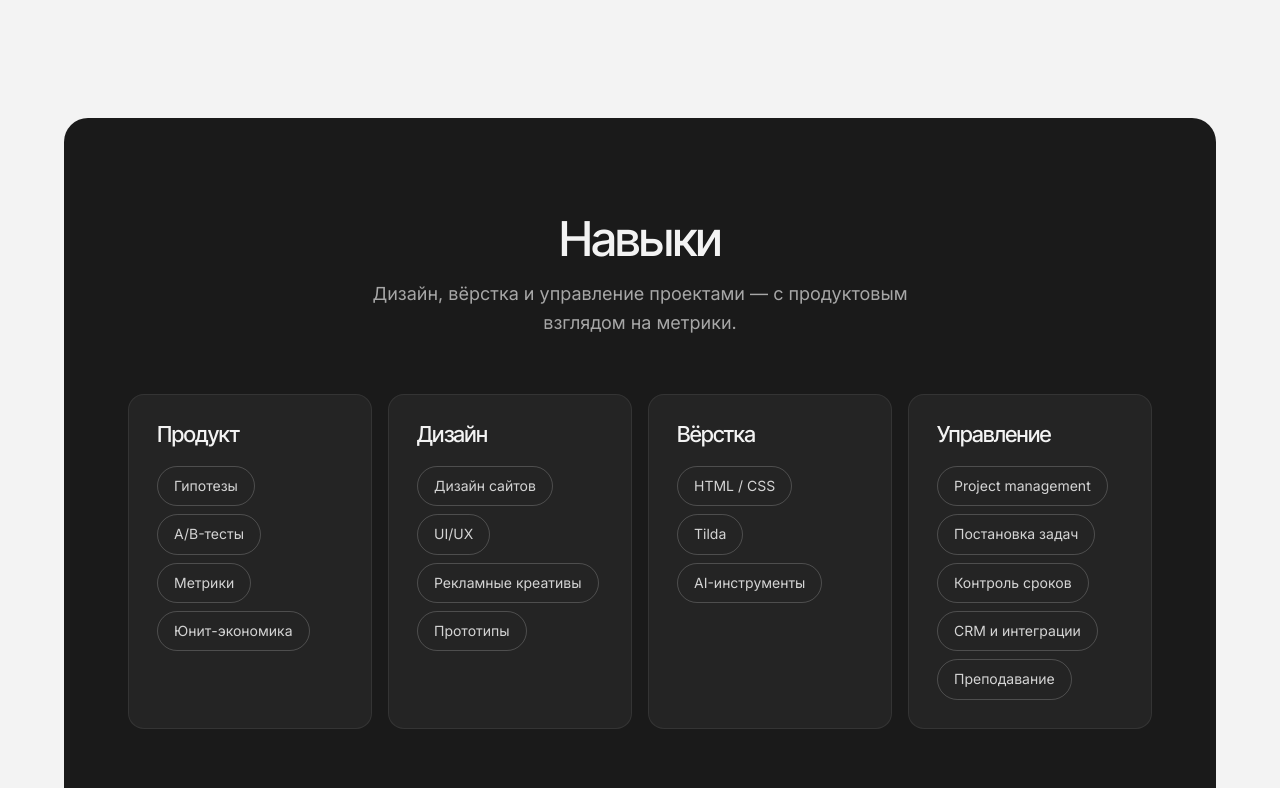
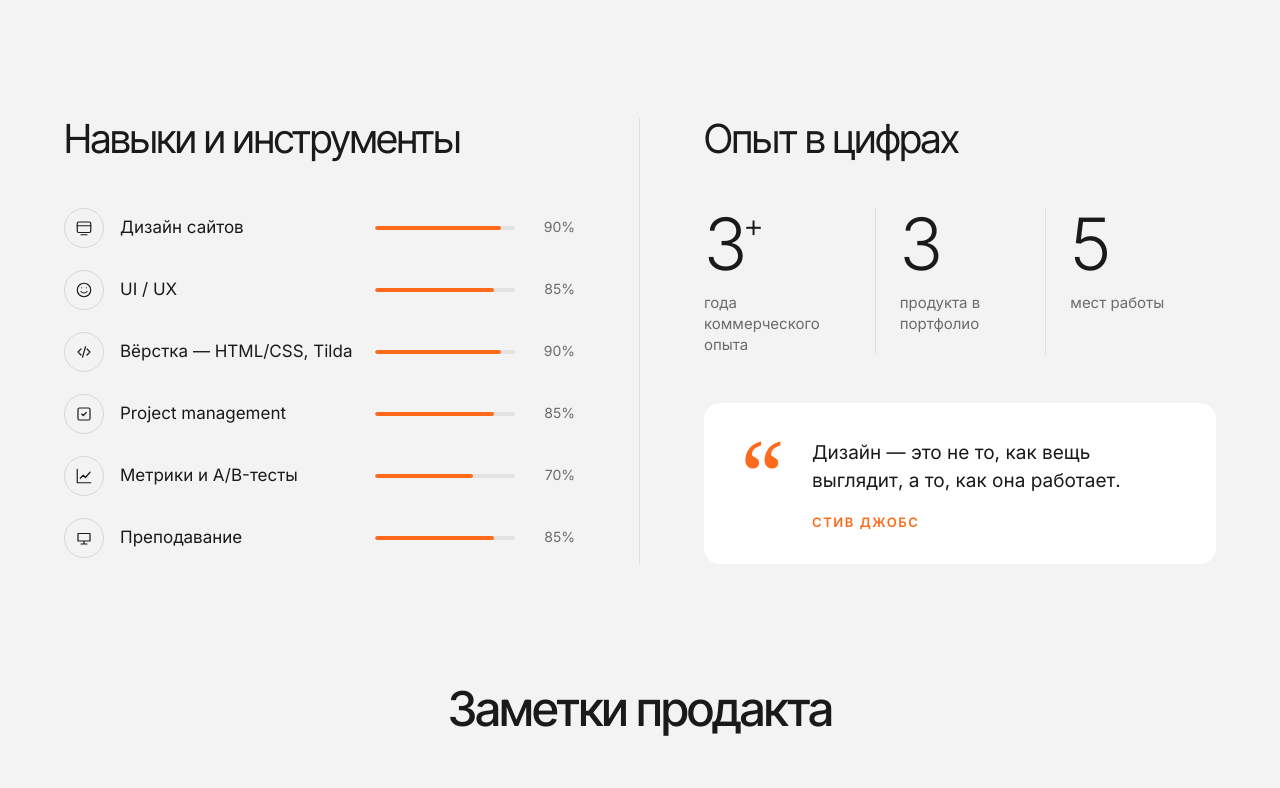
Before and after one commit to batbatbataman79-cmd/portfolioproduct, a plain HTML site: page index.html in a window 1280 px wide. Shown: the part 4004-4792 px from the top of the page. Drawn offline with Linux system fonts and the light colour scheme.

Commit message:
Навыки: две колонки на светлом фоне — шкалы навыков, цифры и цитата
Co-Authored-By: Claude Opus 5.5 <noreply@anthropic.com>

```diff
--- a/css/style.css
+++ b/css/style.css
@@ -679,40 +679,107 @@ h1, h2, h3 {
 }
 
 /* =========================================================
-   НАВЫКИ — тёмный блок в стиле баннера
+   НАВЫКИ — две колонки с вертикальным разделителем
    ========================================================= */
-.skills { border-radius: 24px; padding: 96px 64px; }
-.skills .h2 { margin-bottom: 16px; }
-.skills__lead { max-width: 560px; margin: 0 auto 56px; font-size: 18px; }
-.skills__grid {
+.skills {
   display: grid;
-  grid-template-columns: repeat(4, 1fr);
+  grid-template-columns: 1fr 1fr;
+  gap: 0;
+}
+.skills__col:first-child { padding-right: 64px; border-right: 1px solid var(--line); }
+.skills__col:last-child { padding-left: 64px; }
+.skills__heading {
+  font-size: 40px;
+  font-weight: 400;
+  letter-spacing: -0.03em;
+  margin-bottom: 48px;
+}
+
+/* Строка навыка: иконка — название — шкала — процент */
+.skill-rows { list-style: none; display: grid; gap: 22px; }
+.skill-row {
+  display: grid;
+  grid-template-columns: 40px 1fr 140px 44px;
   gap: 16px;
-  text-align: left;
+  align-items: center;
 }
-.skills__group {
-  background: #242424;
-  border: 1px solid rgba(243, 243, 243, 0.08);
+.skill-row__icon {
+  width: 40px; height: 40px;
+  border-radius: 50%;
+  border: 1px solid #D6D6D6;
+  display: grid; place-items: center;
+  color: var(--text);
+}
+.skill-row__icon svg { width: 18px; height: 18px; }
+.skill-row__name { font-size: 17px; }
+.skill-row__bar { height: 4px; border-radius: 4px; background: #E2E2E2; overflow: hidden; }
+.skill-row__bar i {
+  display: block; height: 100%;
+  width: 0;
+  border-radius: inherit;
+  background: var(--accent);
+  transition: width 1.2s cubic-bezier(.2,.7,.2,1) 0.2s;
+}
+.skill-row.is-visible .skill-row__bar i,
+.no-js .skill-row__bar i { width: var(--val); }
+.skill-row__val { font-size: 14px; color: var(--muted); text-align: right; }
+
+/* Цифры в ряд с разделителями */
+.impact {
+  display: grid;
+  grid-template-columns: repeat(3, 1fr);
+  margin-bottom: 48px;
+}
+.impact__item { padding: 0 24px; border-left: 1px solid var(--line); }
+.impact__item:first-child { padding-left: 0; border-left: 0; }
+.impact__num {
+  font-family: var(--font-head);
+  font-size: 72px;
+  font-weight: 300;
+  letter-spacing: -0.05em;
+  line-height: 1;
+}
+.impact__num sup { font-size: 0.45em; vertical-align: top; position: relative; top: 0.08em; }
+.impact__label { margin-top: 12px; font-size: 15px; color: var(--muted); line-height: 1.4; }
+
+/* Цитата в белой карточке */
+.quote {
+  position: relative;
+  background: var(--card);
   border-radius: var(--radius);
-  padding: 28px;
+  padding: 36px 36px 32px 108px;
 }
-.skills__title {
-  font-size: 22px;
-  font-weight: 500;
-  margin-bottom: 20px;
+.quote__mark {
+  position: absolute;
+  left: 36px; top: 22px;
+  font-family: Georgia, "Times New Roman", serif;
+  font-size: 96px;
+  line-height: 1;
+  color: var(--accent);
 }
-.skills__list { display: flex; flex-wrap: wrap; gap: 8px; }
-.skill {
-  padding: 8px 16px;
-  border-radius: 999px;
-  border: 1px solid rgba(243, 243, 243, 0.2);
-  font-size: 14px;
-  color: rgba(243, 243, 243, 0.85);
-  white-space: nowrap;
-  transition: background 0.3s, border-color 0.3s, color 0.3s;
+.quote blockquote { font-size: 19px; line-height: 1.5; }
+.quote figcaption {
+  margin-top: 16px;
+  font-size: 13px;
+  font-weight: 600;
+  letter-spacing: 0.12em;
+  text-transform: uppercase;
+  color: var(--accent);
 }
-.skill:hover { background: var(--accent); border-color: var(--accent); color: var(--text); }
 
-@media (max-width: 1100px) { .skills__grid { grid-template-columns: repeat(2, 1fr); } }
-@media (max-width: 768px)  { .skills { padding: 72px 24px; } }
-@media (max-width: 480px)  { .skills__grid { grid-template-columns: 1fr; } .skills { padding: 56px 16px; } }
+@media (max-width: 1100px) {
+  .skills { grid-template-columns: 1fr; }
+  .skills__col:first-child { padding: 0 0 64px; border-right: 0; border-bottom: 1px solid var(--line); }
+  .skills__col:last-child { padding: 64px 0 0; }
+}
+@media (max-width: 768px) {
+  .skills__heading { font-size: 32px; margin-bottom: 32px; }
+  .skill-row { grid-template-columns: 36px 1fr 44px; row-gap: 10px; }
+  .skill-row__icon { width: 36px; height: 36px; }
+  .skill-row__bar { grid-column: 2 / 4; grid-row: 2; }
+  .skill-row__val { grid-row: 1; grid-column: 3; }
+  .impact__num { font-size: 52px; }
+  .impact__item { padding: 0 14px; }
+  .quote { padding: 28px 24px 24px 76px; }
+  .quote__mark { left: 22px; top: 16px; font-size: 72px; }
+}
--- a/index.html
+++ b/index.html
@@ -252,40 +252,80 @@
       </div>
     </section>
 
-    <!-- ================= БЛОК 5.1: НАВЫКИ (тёмный, как баннер) =================
-         Группы и теги — правьте прямо здесь, один <span class="skill"> = один навык -->
+    <!-- ================= БЛОК 5.1: НАВЫКИ =================
+         Слева — навыки со шкалами (процент меняется в двух местах: --val и подпись),
+         справа — цифры и цитата. -->
     <section class="section" id="skills">
-      <div class="container">
-        <div class="dark skills reveal">
-          <h2 class="h2">Навыки</h2>
-          <p class="muted skills__lead">Дизайн, вёрстка и управление проектами — с продуктовым взглядом на метрики.</p>
+      <div class="container skills">
 
-          <div class="skills__grid">
-            <div class="skills__group">
-              <h3 class="skills__title">Продукт</h3>
-              <div class="skills__list">
-                <span class="skill">Гипотезы</span><span class="skill">A/B-тесты</span><span class="skill">Метрики</span><span class="skill">Юнит-экономика</span>
-              </div>
+        <!-- Левая колонка: навыки и инструменты -->
+        <div class="skills__col">
+          <h2 class="skills__heading reveal">Навыки и инструменты</h2>
+          <!-- ПРОЦЕНТЫ — самооценка, поставьте свои -->
+          <ul class="skill-rows">
+            <li class="skill-row reveal" data-delay="0">
+              <span class="skill-row__icon"><svg viewBox="0 0 24 24" fill="none" stroke="currentColor" stroke-width="1.6" stroke-linecap="round" stroke-linejoin="round"><rect x="3" y="4" width="18" height="14" rx="2"/><path d="M3 9h18M8 21h8"/></svg></span>
+              <span class="skill-row__name">Дизайн сайтов</span>
+              <span class="skill-row__bar"><i style="--val: 90%"></i></span>
+              <span class="skill-row__val">90%</span>
+            </li>
+            <li class="skill-row reveal" data-delay="60">
+              <span class="skill-row__icon"><svg viewBox="0 0 24 24" fill="none" stroke="currentColor" stroke-width="1.6" stroke-linecap="round" stroke-linejoin="round"><circle cx="12" cy="12" r="9"/><path d="M8 14s1.5 2 4 2 4-2 4-2M9 9h.01M15 9h.01"/></svg></span>
+              <span class="skill-row__name">UI / UX</span>
+              <span class="skill-row__bar"><i style="--val: 85%"></i></span>
+              <span class="skill-row__val">85%</span>
+            </li>
+            <li class="skill-row reveal" data-delay="120">
+              <span class="skill-row__icon"><svg viewBox="0 0 24 24" fill="none" stroke="currentColor" stroke-width="1.6" stroke-linecap="round" stroke-linejoin="round"><path d="m8 8-4 4 4 4M16 8l4 4-4 4M14 5l-4 14"/></svg></span>
+              <span class="skill-row__name">Вёрстка — HTML/CSS, Tilda</span>
+              <span class="skill-row__bar"><i style="--val: 90%"></i></span>
+              <span class="skill-row__val">90%</span>
+            </li>
+            <li class="skill-row reveal" data-delay="180">
+              <span class="skill-row__icon"><svg viewBox="0 0 24 24" fill="none" stroke="currentColor" stroke-width="1.6" stroke-linecap="round" stroke-linejoin="round"><rect x="4" y="4" width="16" height="16" rx="2"/><path d="M9 12l2 2 4-4"/></svg></span>
+              <span class="skill-row__name">Project management</span>
+              <span class="skill-row__bar"><i style="--val: 85%"></i></span>
+              <span class="skill-row__val">85%</span>
+            </li>
+            <li class="skill-row reveal" data-delay="240">
+              <span class="skill-row__icon"><svg viewBox="0 0 24 24" fill="none" stroke="currentColor" stroke-width="1.6" stroke-linecap="round" stroke-linejoin="round"><path d="M3 3v18h18"/><path d="m7 15 4-4 3 3 6-7"/></svg></span>
+              <span class="skill-row__name">Метрики и A/B-тесты</span>
+              <span class="skill-row__bar"><i style="--val: 70%"></i></span>
+              <span class="skill-row__val">70%</span>
+            </li>
+            <li class="skill-row reveal" data-delay="300">
+              <span class="skill-row__icon"><svg viewBox="0 0 24 24" fill="none" stroke="currentColor" stroke-width="1.6" stroke-linecap="round" stroke-linejoin="round"><path d="M4 6h16v10H4zM8 20h8M12 16v4"/></svg></span>
+              <span class="skill-row__name">Преподавание</span>
+              <span class="skill-row__bar"><i style="--val: 85%"></i></span>
+              <span class="skill-row__val">85%</span>
+            </li>
+          </ul>
+        </div>
+
+        <!-- Правая колонка: опыт в цифрах + цитата -->
+        <div class="skills__col">
+          <h2 class="skills__heading reveal">Опыт в цифрах</h2>
+          <div class="impact reveal" data-delay="100">
+            <div class="impact__item">
+              <div class="impact__num">3<sup>+</sup></div>
+              <div class="impact__label">года коммерческого опыта</div>
             </div>
-            <div class="skills__group">
-              <h3 class="skills__title">Дизайн</h3>
-              <div class="skills__list">
-                <span class="skill">Дизайн сайтов</span><span class="skill">UI/UX</span><span class="skill">Рекламные креативы</span><span class="skill">Прототипы</span>
-              </div>
+            <div class="impact__item">
+              <div class="impact__num">3</div>
+              <div class="impact__label">продукта в портфолио</div>
             </div>
-            <div class="skills__group">
-              <h3 class="skills__title">Вёрстка</h3>
-              <div class="skills__list">
-                <span class="skill">HTML / CSS</span><span class="skill">Tilda</span><span class="skill">AI-инструменты</span>
-              </div>
-            </div>
-            <div class="skills__group">
-              <h3 class="skills__title">Управление</h3>
-              <div class="skills__list">
-                <span class="skill">Project management</span><span class="skill">Постановка задач</span><span class="skill">Контроль сроков</span><span class="skill">CRM и интеграции</span><span class="skill">Преподавание</span>
-              </div>
+            <div class="impact__item">
+              <div class="impact__num">5</div>
+              <div class="impact__label">мест работы</div>
             </div>
           </div>
+
+          <!-- Цитата: замените на свою -->
+          <figure class="quote reveal" data-delay="200">
+            <span class="quote__mark" aria-hidden="true">“</span>
+            <blockquote>Дизайн — это не то, как вещь выглядит, а то, как она работает.</blockquote>
+            <figcaption>Стив Джобс</figcaption>
+          </figure>
         </div>
       </div>
     </section>
```
